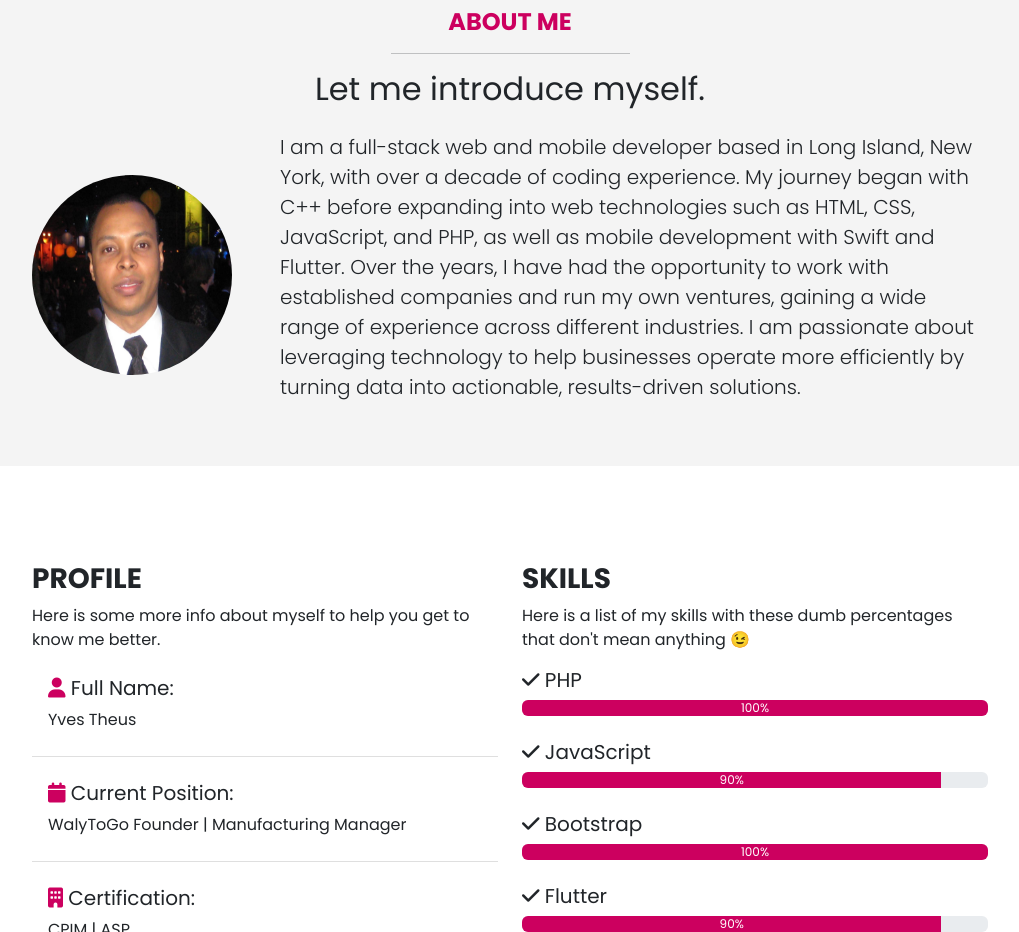
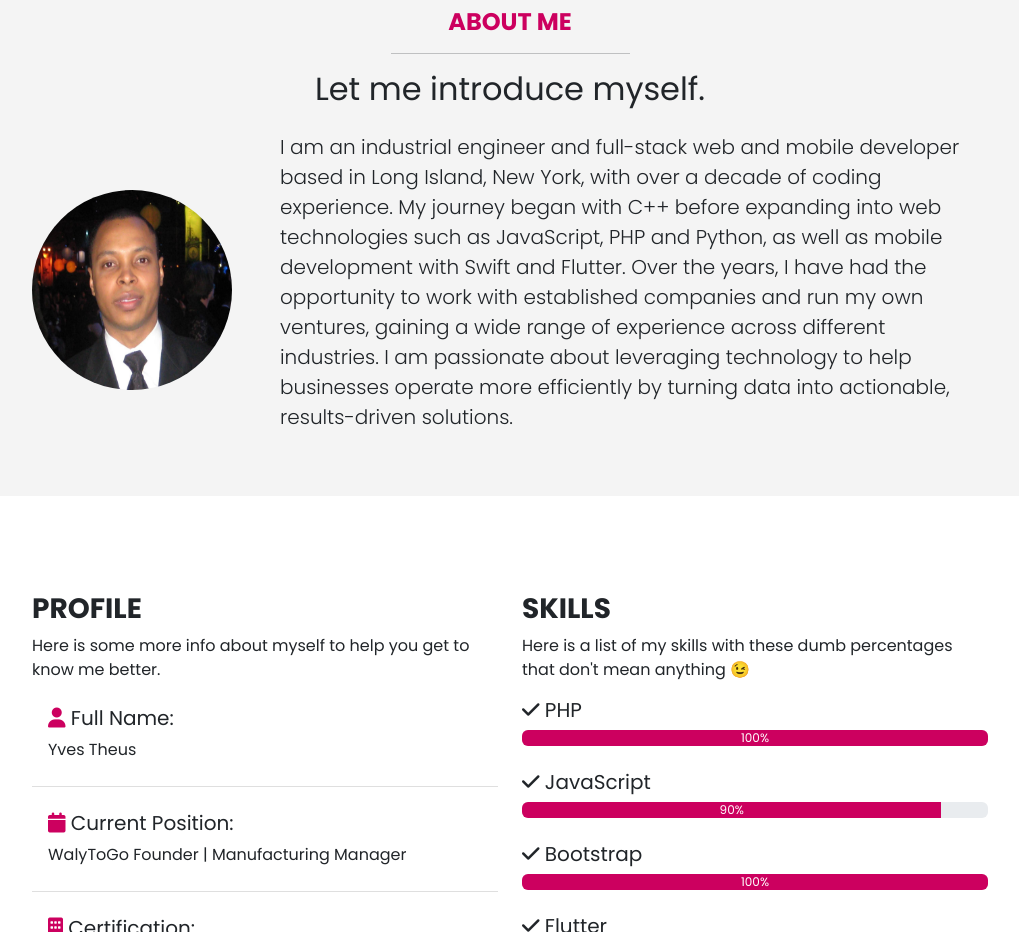
Before and after one commit to yvestheus/myprofile, a website: page index.html in a window 1280 px wide. Shown: the part 840-1772 px from the top of the page, without its empty margins (130-1149 px from the left). Drawn offline with nearby package versions, Linux system fonts and the light colour scheme; files that its build step writes are made by us from their sources.

Commit message:
second commit

```diff
--- a/index.html
+++ b/index.html
@@ -74,7 +74,7 @@
       <div class="about-content d-flex gap-5 align-items-center h-100">
         <img src="images/yves.jpg" alt="" class="about-img img-fluid rounded-circle" />
         <p class="lead">
-          I am a full-stack web and mobile developer based in Long Island, New York, with over a decade of coding experience. My journey began with C++ before expanding into web technologies such as HTML, CSS, JavaScript, and PHP, as well as mobile development with Swift and Flutter. Over the years, I have had the opportunity to work with established companies and run my own ventures, gaining a wide range of experience across different industries. I am passionate about leveraging technology to help businesses operate more efficiently by turning data into actionable, results-driven solutions.
+          I am an industrial engineer and full-stack web and mobile developer based in Long Island, New York, with over a decade of coding experience. My journey began with C++ before expanding into web technologies such as JavaScript, PHP and Python, as well as mobile development with Swift and Flutter. Over the years, I have had the opportunity to work with established companies and run my own ventures, gaining a wide range of experience across different industries. I am passionate about leveraging technology to help businesses operate more efficiently by turning data into actionable, results-driven solutions.
         </p>
       </div>
     </div>
```
Also changed, not shown: images/screen.png (deleted), images/screenshot.png (added), readme.md.
